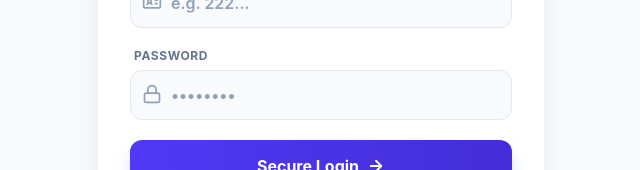
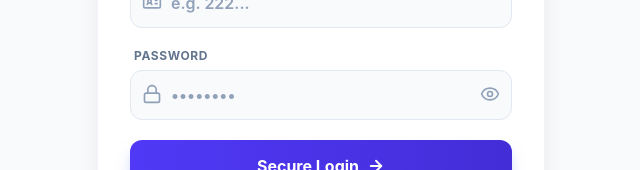
Before and after one commit to Akshatverma79/moodle.app, a React (Vite) app: page / in a window 1280 px wide. Shown: the part 382-552 px from the top of the page, without its empty margins (319-959 px from the left). Built offline with nearby package versions, Linux system fonts and the light colour scheme.

Commit message:
Password problem

```diff
--- a/src/components/MoodleLogin.tsx
+++ b/src/components/MoodleLogin.tsx
@@ -1,6 +1,6 @@
 import axios from "axios";
 import Cookies from "js-cookie";
-import { ArrowRight, Lock, School, IdCard } from "lucide-react";
+import { ArrowRight, Lock, School, IdCard, Eye, EyeOff } from "lucide-react"; //
 import { useState } from "react";
 
 const MOODLE_COOKIE = "moodle_token";
@@ -8,6 +8,7 @@ const MOODLE_COOKIE = "moodle_token";
 export default function MoodleLogin({ onLogin }: { onLogin: () => void }) {
     const [username, setUsername] = useState("");
     const [password, setPassword] = useState("");
+    const [showPassword, setShowPassword] = useState(false); // Added state for password visibility
     const [error, setError] = useState("");
     const [loading, setLoading] = useState(false);
 
@@ -90,13 +91,21 @@ export default function MoodleLogin({ onLogin }: { onLogin: () => void }) {
                                 <Lock size={20} />
                             </div>
                             <input
-                                type="password"
+                                type={showPassword ? "text" : "password"} // Dynamic type
                                 value={password}
                                 onChange={(e) => setPassword(e.target.value)}
-                                className="w-full pl-10 pr-4 py-3 bg-slate-50 border border-slate-200 rounded-xl focus:ring-2 focus:ring-indigo-500 focus:border-indigo-500 outline-none transition-all font-semibold text-slate-700 placeholder-slate-400"
+                                className="w-full pl-10 pr-12 py-3 bg-slate-50 border border-slate-200 rounded-xl focus:ring-2 focus:ring-indigo-500 focus:border-indigo-500 outline-none transition-all font-semibold text-slate-700 placeholder-slate-400"
                                 placeholder="••••••••"
                                 required
                             />
+                            {/* Toggle Button */}
+                            <button
+                                type="button"
+                                onClick={() => setShowPassword(!showPassword)}
+                                className="absolute right-3 top-3.5 text-slate-400 hover:text-indigo-600 transition-colors focus:outline-none"
+                            >
+                                {showPassword ? <EyeOff size={20} /> : <Eye size={20} />}
+                            </button>
                         </div>
                     </div>
 
```
